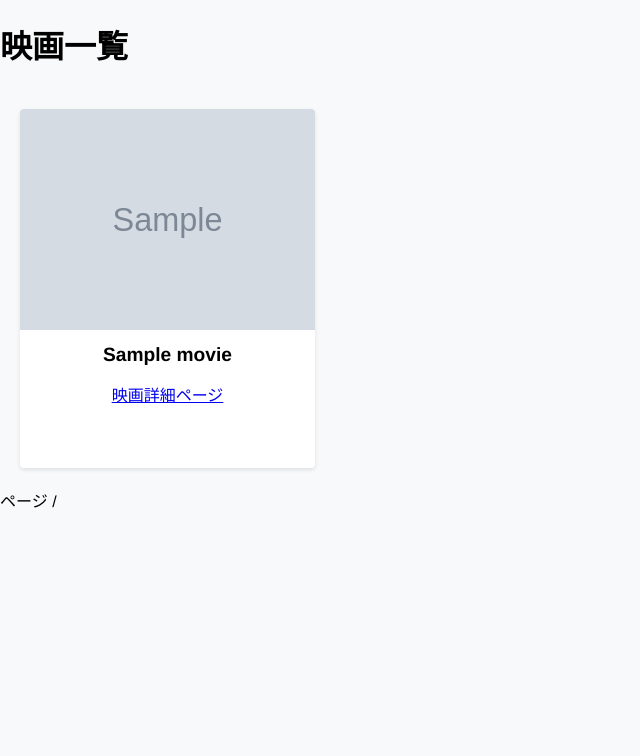
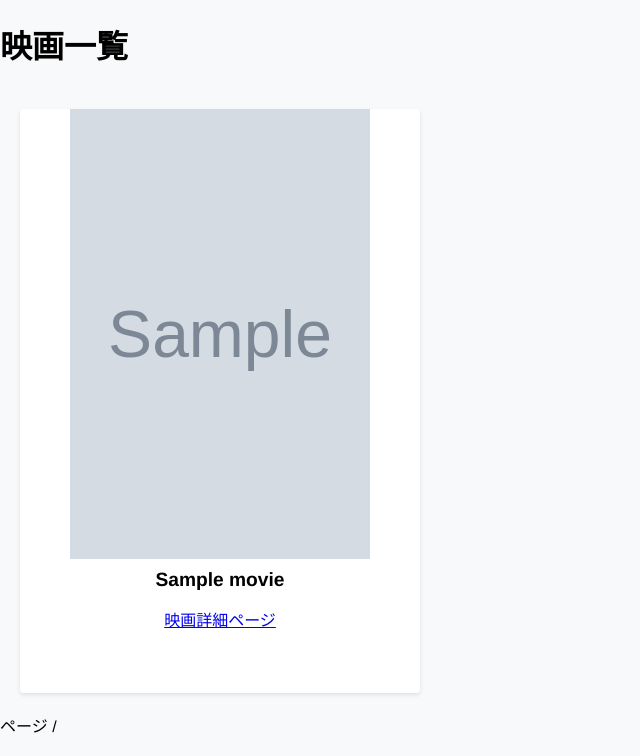
Before and after one commit to 97958697/my-first-portfolio, a Django app: page /reviews/movies/ in a window 1280 px wide. Shown: the part 44-800 px from the top of the page, without its empty margins (0-640 px from the left). Run offline with Django 5.2, Linux system fonts and the light colour scheme; tables that the repository leaves empty hold one stand-in row (values such as "Sample post"); grey boxes marked "Sample" are stand-in pictures.

Commit message:
Uniform poster size and grid layout for movie list

```diff
--- a/static/css/styles.css
+++ b/static/css/styles.css
@@ -23,16 +23,11 @@ nav a {
   display: grid;
   grid-gap: 20px;
   padding: 20px;
+  grid-template-columns: repeat(3, 1fr);
+  grid-auto-rows: auto;
+  max-width: 100%;
 }
-@media (max-width: 576px) {
-  .movie-grid { grid-template-columns: repeat(2, 1fr); }
-}
-@media (min-width: 577px) and (max-width: 768px) {
-  .movie-grid { grid-template-columns: repeat(3, 1fr); }
-}
-@media (min-width: 769px) {
-  .movie-grid { grid-template-columns: repeat(4, 1fr); }
-}
+/* Removed responsive breakpoints to enforce 3 columns on all screens */
 
 /* 映画カード */
 .movie-card {
@@ -43,8 +38,11 @@ nav a {
   text-align: center;
 }
 .movie-card img {
-  width: 100%;
-  height: auto;
+  width: 300px;
+  height: 450px;
+  object-fit: cover;
+  display: block;
+  margin: 0 auto;
 }
 .movie-card h2 {
   margin: 10px;
```
